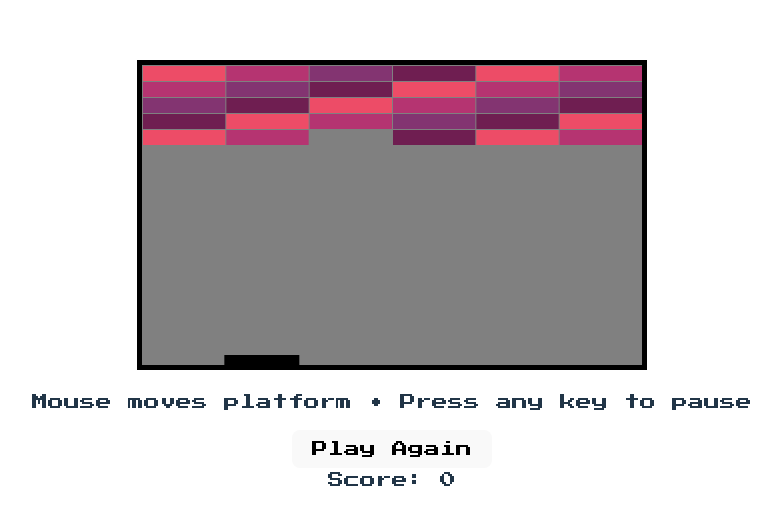
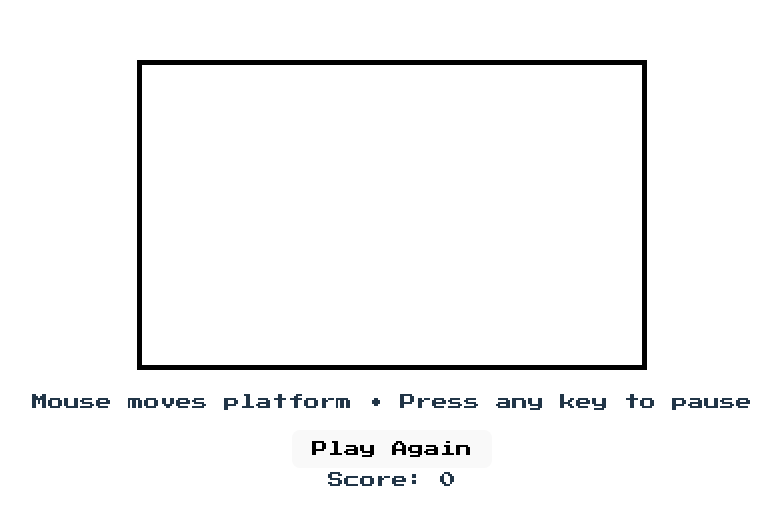
Before and after one commit to BradenKartchner/react-brick-breaker, a React (Vite) app in the folder brick-breaker/: page / in a window 1280 px wide. Shown: the part 124-648 px from the top of the page, without its empty margins (248-1029 px from the left). Built offline with nearby package versions, Linux system fonts and the light colour scheme.

Commit message:
more md notes, started another solution

```diff
--- a/brick-breaker/src/App.jsx
+++ b/brick-breaker/src/App.jsx
@@ -1,6 +1,7 @@
 import { useState } from "react";
 import Game from "./components/Game.jsx";
 import "./App.css";
+import BrickGame from "./components/BrickGame.jsx";
 
 function App() {
     const [score, setScore] = useState(0);
@@ -11,7 +12,7 @@ function App() {
 
     return (
         <>
-            <Game handleScore={handleScore} />
+            <BrickGame />
             <p id="instructions">
                 Mouse moves platform &bull; Press any key to pause
             </p>
--- a/brick-breaker/src/components/BrickGame.jsx
+++ b/brick-breaker/src/components/BrickGame.jsx
@@ -10,6 +10,20 @@ function BrickGame() {
     const [dy, setDY] = useState(-3);
     // how to initialize nested array state variable?
     const [bricks, setBricks] = useState();
+
+    // get reference to Canvas
+    const canvasRef = useRef(null);
+
+    function draw() {
+        console.log("ran draw function");
+    }
+
+    // main loop: useEffect()
+    useEffect(() => {
+        var myCanvas = canvasRef.current;
+        console.log(myCanvas);
+        draw();
+    }, [canvasRef, x, y, dx, dy]);
 
     return (
         <>
```
Also changed, not shown: 1 other file (tests, documents, lock files or other folders).
